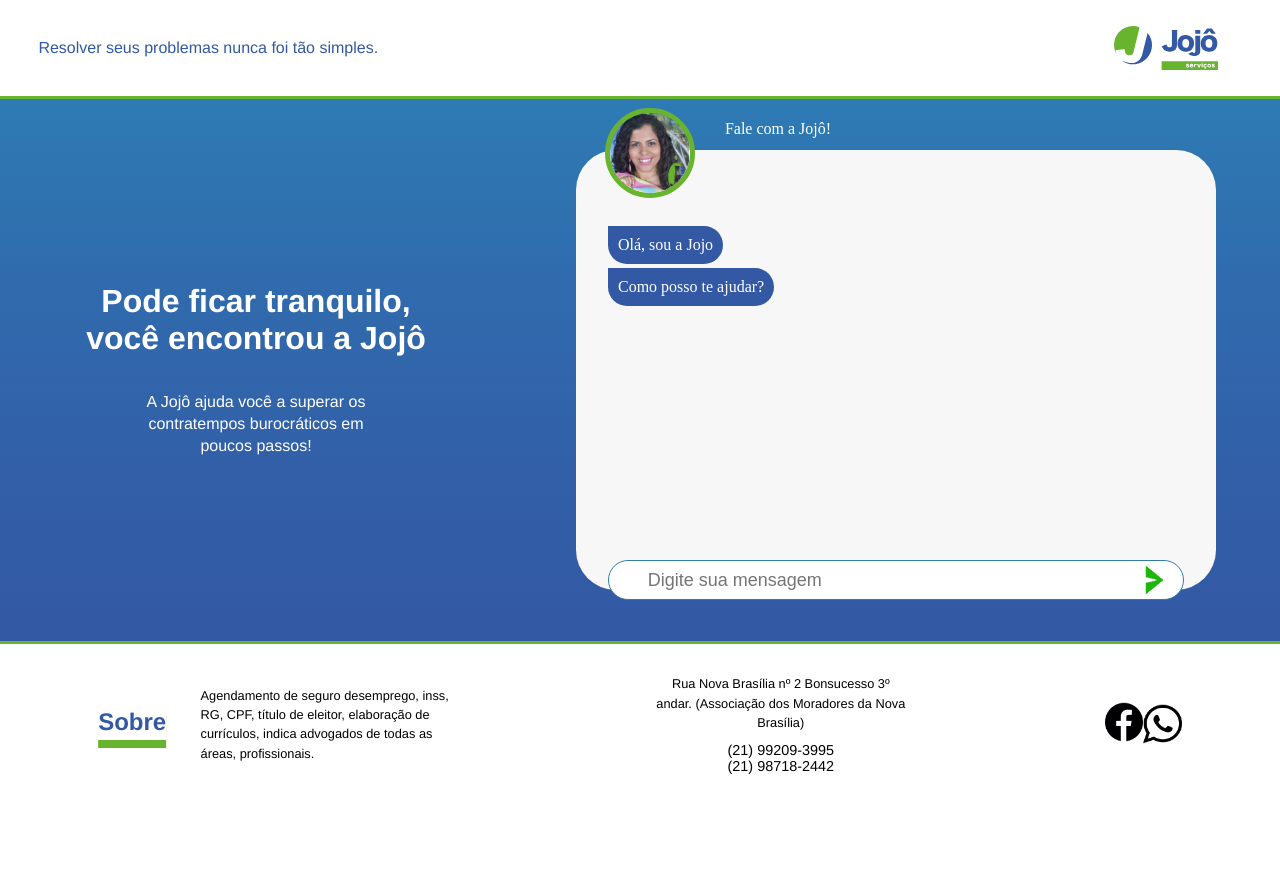
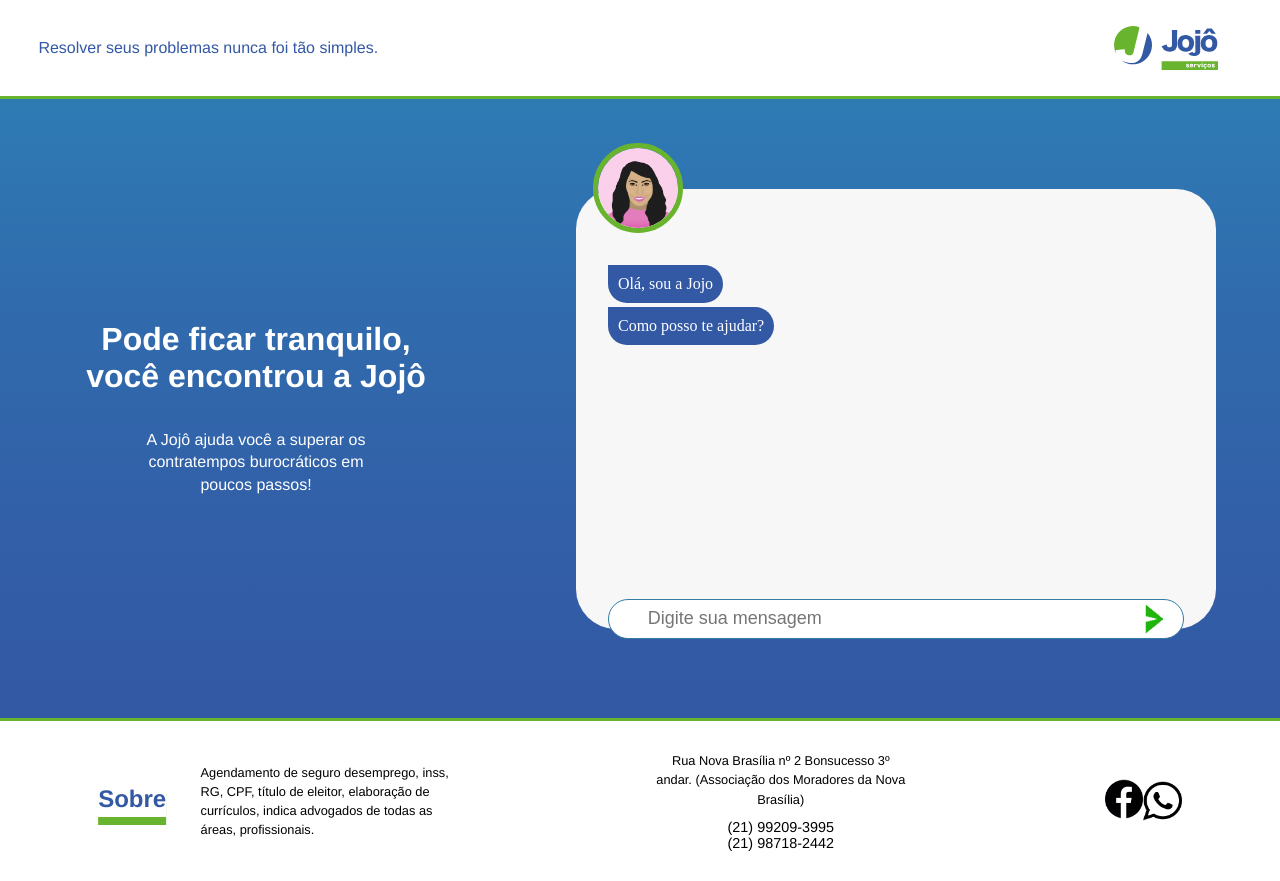
Before and after one commit to mymrtt/jojoservicos, a React (Create React App) app in the folder jojo-servicos-spa/: page / in a window 1280 px wide. Before the commit the page ends 804 px from the top, so only its background shows below. Built offline with nearby package versions, Linux system fonts and the light colour scheme.

Commit message:
alterações na caixa de dialogo

```diff
--- a/jojo-servicos-spa/src/App.css
+++ b/jojo-servicos-spa/src/App.css
@@ -143,7 +143,7 @@ body{
 .caixa_inicial-boot{
 	min-width: 50vw;
 	min-height: 55vh;
-    margin: 4% 0;
+    margin: 7% 0;
 	border:solid none;
 	border-radius: 40px;
 	background-color: #F7F7F7;
@@ -157,11 +157,12 @@ body{
 	}
 }
 .caixa_inicial-perfil{
-	width: 23vw;
+	width: 10vw;
 	height: 13vh;
 	margin-top: -30px;
 	display: flex;
 	flex-direction: row;
+	/* background-color: red; */
 	/*justify-content: flex-end;*/
 }
 @media(max-width: 640px){
@@ -172,11 +173,9 @@ body{
 
 }
 .caixa_inicial-boot--img{
-	min-width: 7vw;
 	width: 90px;
 	height: 90px;
 	margin: -12% 13%;
-	margin: -4% 10%;
 	border:solid #69B42E 5px;
 	border-radius: 50%;
 }
@@ -185,20 +184,6 @@ body{
 		width: 90px;
 		height: 90px;
 		margin-left: 8px;
-	}
-}
-.caixa_inicial-boot--p{
-	width: 10vw;
-	height:5vh;
-	/*margin: -4% -8%;*/
-	font-family: Museo Regular;
-	color: #FFFFFF;
-	font-size: 1em;
-	white-space: nowrap;
-}
-@media(max-width: 640px){
-	.caixa_inicial-boot--p{
-		font-size: 4.5vw;
 	}
 }
 .caixa_inicial--dialogo{
@@ -438,7 +423,8 @@ body{
 	border-radius:14px;
 	margin: 0 0 20px 0;
 	border:none;
-	font-size: 18px
+	font-size: 18px;
+
 }
 @media(max-width: 1440px){
 	.comentarios-input{
--- a/jojo-servicos-spa/src/App.js
+++ b/jojo-servicos-spa/src/App.js
@@ -60,8 +60,8 @@ class App extends Component {
           </div>
           <div className="caixa_inicial-boot">
             <div className="caixa_inicial-perfil">
-              <img className="caixa_inicial-boot--img" src="./perfil.jpg" alt="perfil" />
-              <p className="caixa_inicial-boot--p">Fale com a Jojô!</p>
+              <img className="caixa_inicial-boot--img" src="./JOJO-ilst.jpg" alt="perfil" />
+              {/* <p className="caixa_inicial-boot--p">Fale com a Jojô!</p> */}
             </div>
             <div className="caixa_inicial--dialogo">
               <Conversacao mensagensBot={this.state.mensagens} />
```
Also changed, not shown: jojo-servicos-spa/public/JOJO-ilst.jpg (added), 1 other file (tests, documents, lock files or other folders).
